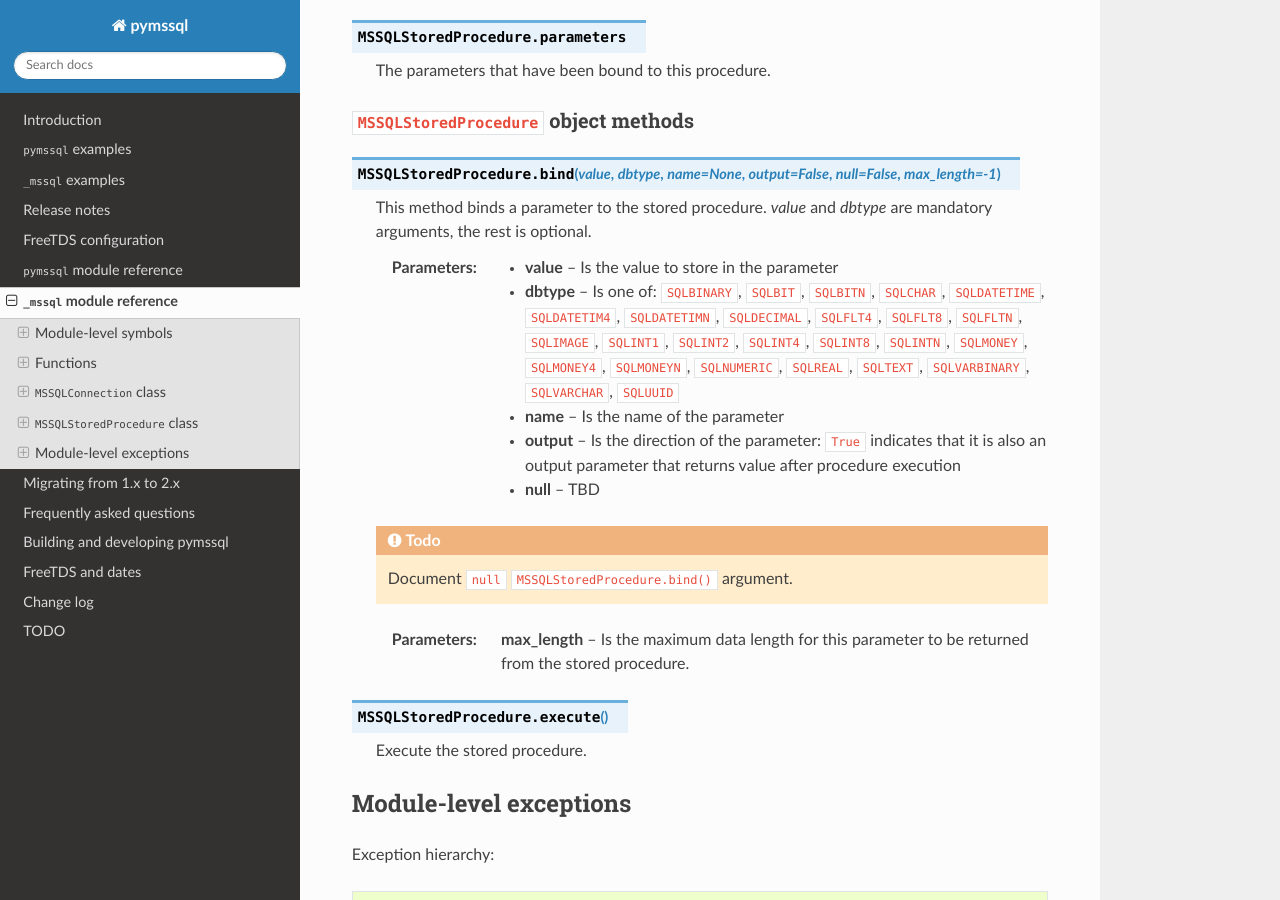
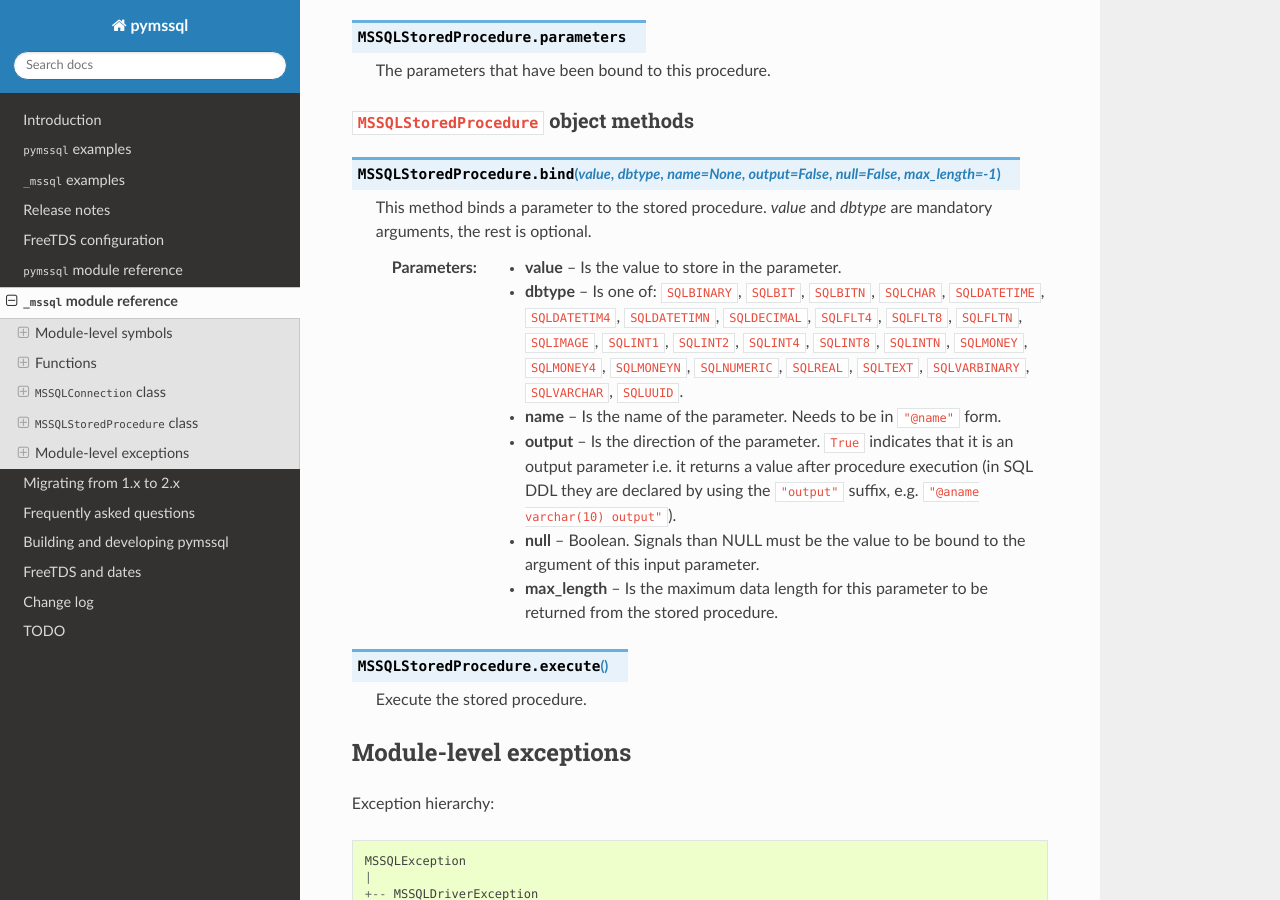
Before and after one commit to pymssql/pymssql, a Sphinx documentation site: the page built from docs/ref/_mssql.rst, in a window 1280 px wide and 900 px high, scrolled down 6181 px. Built offline with Sphinx 7.4.7 and the Read the Docs theme 2.0.0, drawn with Linux system fonts in a browser that asks for light colours.

Commit message:
docs: Better ``_mssql.MSSQLStoredProcedure.bind()`` documentation.
Fixes #176.

```diff
--- a/docs/ref/_mssql.rst
+++ b/docs/ref/_mssql.rst
@@ -320,7 +320,7 @@
    This method binds a parameter to the stored procedure. *value* and *dbtype*
    are mandatory arguments, the rest is optional.
 
-   :param value: Is the value to store in the parameter
+   :param value: Is the value to store in the parameter.
 
    :param dbtype: Is one of: ``SQLBINARY``, ``SQLBIT``, ``SQLBITN``,
                   ``SQLCHAR``, ``SQLDATETIME``, ``SQLDATETIM4``,
@@ -328,17 +328,17 @@
                   ``SQLFLTN``, ``SQLIMAGE``, ``SQLINT1``, ``SQLINT2``,
                   ``SQLINT4``, ``SQLINT8``, ``SQLINTN``, ``SQLMONEY``,
                   ``SQLMONEY4``, ``SQLMONEYN``, ``SQLNUMERIC``, ``SQLREAL``,
-                  ``SQLTEXT``, ``SQLVARBINARY``, ``SQLVARCHAR``, ``SQLUUID``
+                  ``SQLTEXT``, ``SQLVARBINARY``, ``SQLVARCHAR``, ``SQLUUID``.
 
-   :param name: Is the name of the parameter
+   :param name: Is the name of the parameter. Needs to be in ``"@name"`` form.
 
-   :param output: Is the direction of the parameter: ``True`` indicates that it
-                   is also an output parameter that returns value after
-                   procedure execution
+   :param output: Is the direction of the parameter. ``True`` indicates that it
+                  is an output parameter i.e. it returns a value after procedure
+                  execution (in SQL DDL they are declared by using the
+                  ``"output"`` suffix, e.g. ``"@aname varchar(10) output"``).
 
-   :param null: TBD
-
-   .. todo:: Document ``null`` ``MSSQLStoredProcedure.bind()`` argument.
+   :param null: Boolean. Signals than NULL must be the value to be bound to the
+                argument of this input parameter.
 
    :param max_length: Is the maximum data length for this parameter to be
                       returned from the stored procedure.
```
